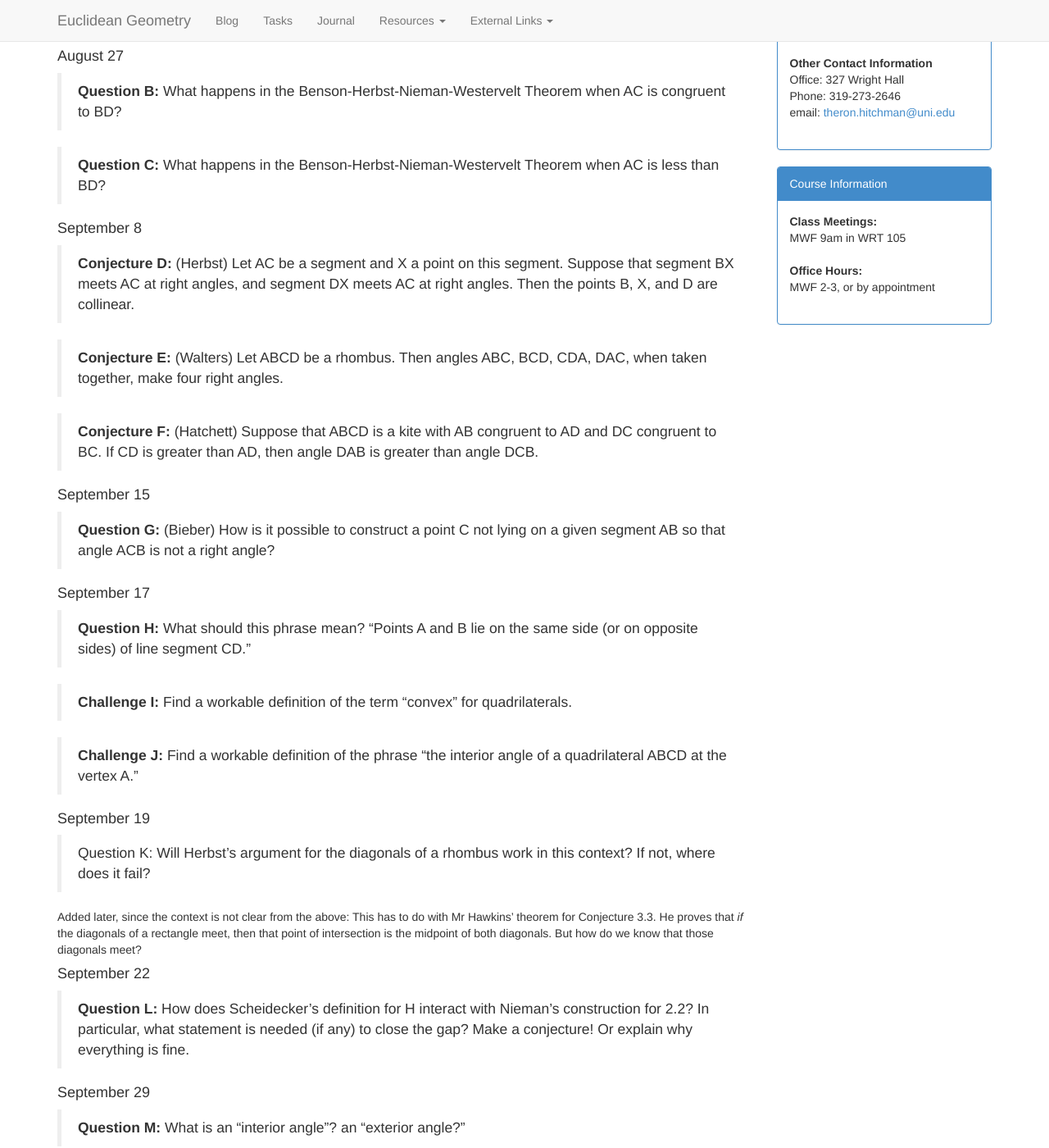
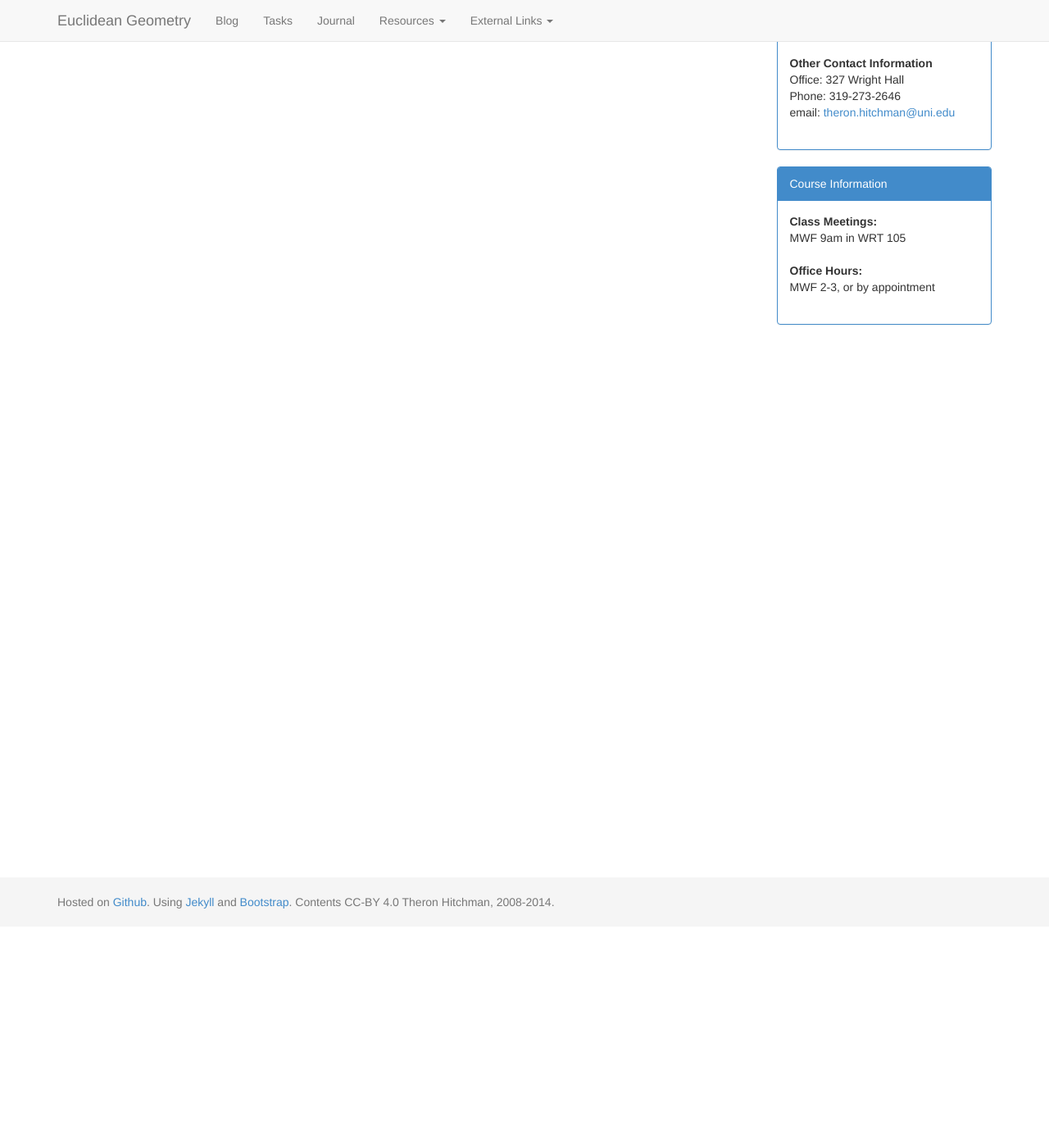
Before and after one commit to theronhitchman/euclidean-geometry, a Jekyll site: the page built from class/index.md, in a window 1280 px wide and 1400 px high, scrolled down 270 px. Shown: the whole window at 82% size. Built offline with Jekyll 4.4.1, drawn with Linux system fonts in a browser that asks for light colours; nearby versions of some CDN libraries; formulas are drawn with MathJax 3; some of the changed text lies outside the part shown.

Commit message:
reset tasks page and class conjectures list

```diff
--- a/class/index.md
+++ b/class/index.md
@@ -1,123 +1,11 @@
 ---
-title: Class Conjectures, Fall 2014
+title: Class Conjectures, Spring 2015
 layout: default
 ---
 
 These are the conjectures and questions proposed by the class this term,
 ordered by date.
 
-#### August 25
+#### January 14
 
-> **Question A:** (Benson) It appears that the second conclusion of Conjecture 1.1
-> is true if the rhombus ABCD is a square. Is that the only way it can be true?
-
-#### August 27
-
-> **Question B:** What happens in the Benson-Herbst-Nieman-Westervelt Theorem
-> when AC is congruent to BD?
-
-> **Question C:** What happens in the Benson-Herbst-Nieman-Westervelt Theorem
-> when AC is less than BD?
-
-#### September 8
-
-> **Conjecture D:** (Herbst) Let AC be a segment and X a point on this segment.
-> Suppose that segment BX meets AC at right angles, and segment DX meets AC at
-> right angles. Then the points B, X, and D are collinear.
-
-> **Conjecture E:** (Walters) Let ABCD be a rhombus. Then angles ABC, BCD, CDA,
-> DAC, when taken together, make four right angles.
-
-
-> **Conjecture F:** (Hatchett) Suppose that ABCD is a kite with AB congruent to
-> AD and DC congruent to BC. If CD is greater than AD, then angle DAB is greater
-> than angle DCB.
-
-#### September 15
-
-> **Question G:** (Bieber) How is it possible to construct a point C not lying on
-> a given segment AB so that angle ACB is not a right angle?
-
-#### September 17
-
-> **Question H:** What should this phrase mean?
-> "Points A and B lie on the same side (or on opposite sides) of line segment CD."
-
-> **Challenge I:** Find a workable definition of the term "convex" for quadrilaterals.
-
-> **Challenge J:** Find a workable definition of the phrase "the interior angle
-> of a quadrilateral ABCD at the vertex A."
-
-#### September 19
-
-> Question K: Will Herbst's argument for the diagonals of a rhombus work in this
-> context? If not, where does it fail?
-
-Added later, since the context is not clear from the above: This has to do with
-Mr Hawkins' theorem for Conjecture 3.3. He proves that *if* the diagonals of a
-rectangle meet, then that point of intersection is the midpoint of both
-diagonals. But how do we know that those diagonals meet?
-
-
-#### September 22
-
-> **Question L:** How does Scheidecker's definition for H interact with Nieman's
-> construction for 2.2? In particular, what statement is needed (if any) to
-> close the gap? Make a conjecture! Or explain why everything is fine.
-
-
-#### September 29
-
-> **Question M:** What is an "interior angle"? an "exterior angle?"
-
-> **Question N:** What is the "inside" of a polygon?
-
-> **Question O:** Is the hourglass a quadrilateral? or a hexagon? or two triangles? WTH?
-
-#### October 3
-
-> **Problem P:** Mr Hawkins both proves 3.4 and makes a counterexample to
-> disprove 3.4. Figure out what is going on and resolve this.
-
-> **Question Q:** Why is Miss Herbst's theorem insufficient to disprove 2.4?
-> What do we need to fill in the gap?
-
-#### October 8
-
-> **Conjecture R:** Let P be a polygon and let X be a point not lying on one of the sides
-> of P. Given a ray r with initial point X which does not pass through a vertex of P,
-> let \\(n(r)\\) be the number of sides of P which meet r.
->
-> If \\(n(r)\\) is even (odd) for some ray r, then it is even (respectively odd) for
-> every allowed ray r.
-
-#### October 20
-
-> **Conjecture S:** In the situation of Goodmundson's theorem: \\( T = n-2 \\).
-
-#### October 22
-
-> **Conjecture T:** Let P be a simple \\(n\\)-gon. Then it is possible to divide
-> P into \\( n-2 \\) non-overlapping triangles by inserting diagonals of P.
-
-#### November 5
-
-> **Conjecture U:** (Dvorak) Let ABC and DEF be triangles so that angle BAC is congruent
-> to angle EDF and both are obtuse, AB is congruent to DE and BC is congruent to EF.
-> Then triangle ABC is congruent to triangle DEF.
-
-
-#### November 19
-
-> **Question V:** How can we be sure that the diagonals of a rectangle cross?
-
-#### November 21
-
-> **Challenge W: (Nieman)** Given a circle \\(\mathcal{C}\\) and a point X not lying on
-> \\(\mathcal{C}\\), construct a circle \\(\mathcal{D}\\) centered at X and tangent to
-> \\(\mathcal{C}\\).
-
-#### December 5
-
-> ** Question X: (Nieman) What proportion of the content of the isosceles right
-> triangle is covered by the inscribed square with a side lying along the hypotenuse?
+??
```
Also changed, not shown: tasks/index.md (+13 -13 lines).
